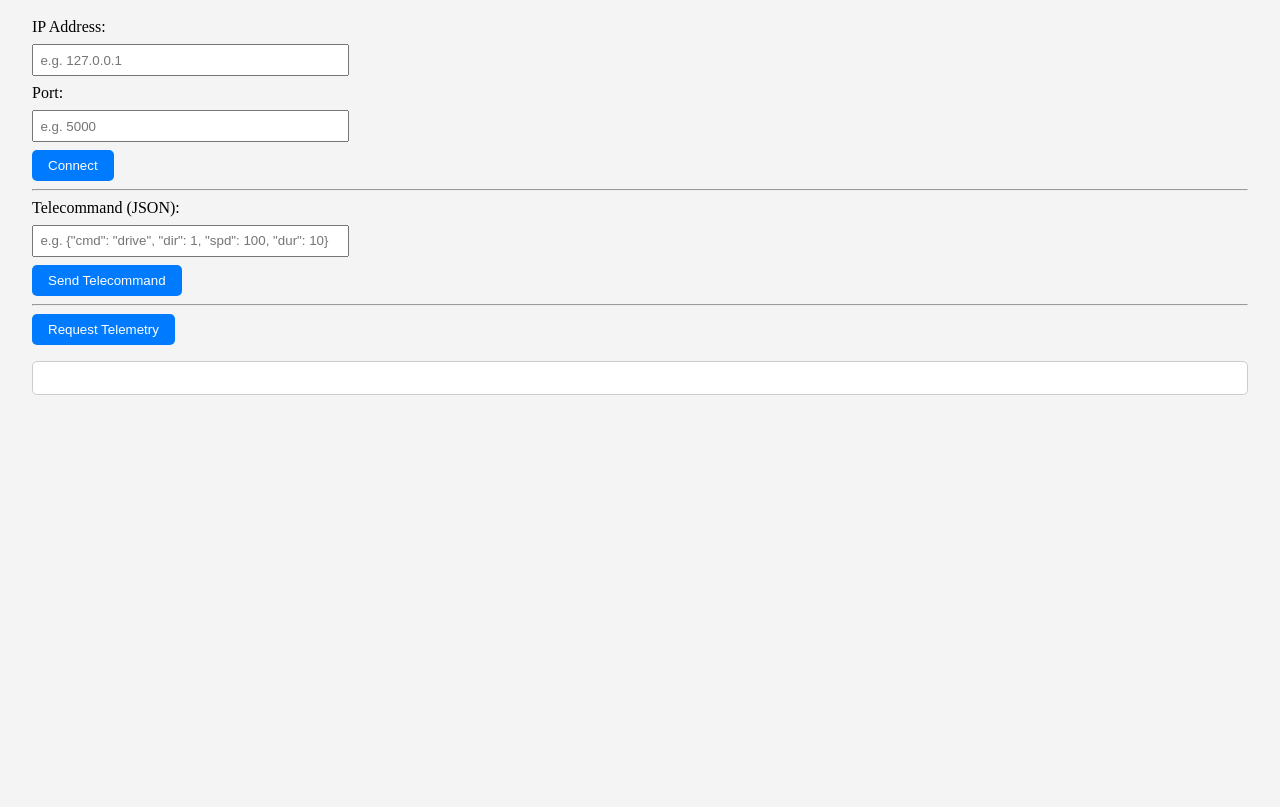
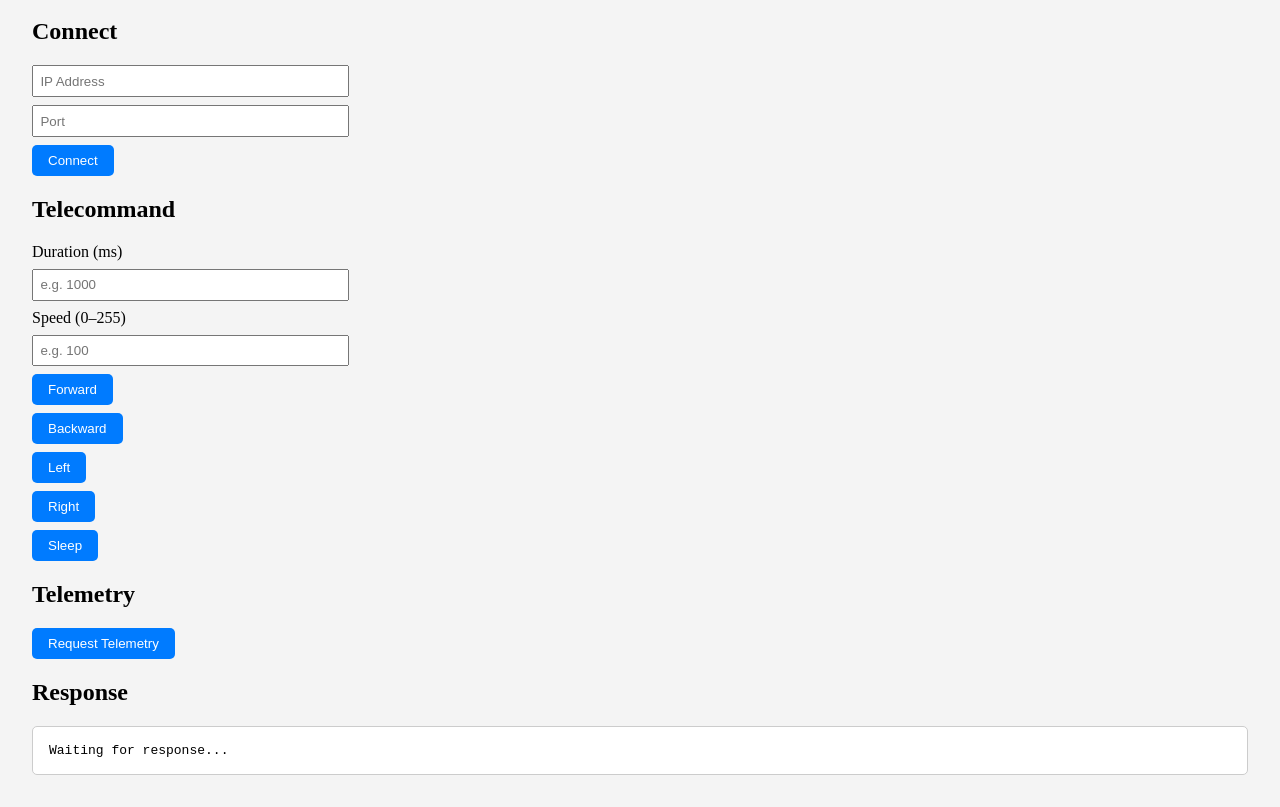
Before and after one commit to denimmm/networksFinal, a plain HTML site: page networksFinal/networksFinal/index.html in a window 1280 px wide. Shown: the part 72-879 px from the top of the page. Before the commit the page ends 800 px from the top, so only its background shows below. Drawn offline with Linux system fonts and the light colour scheme.

Commit message:
Update index.html

```diff
--- a/networksFinal/networksFinal/index.html
+++ b/networksFinal/networksFinal/index.html
@@ -42,48 +42,95 @@
         border: 1px solid #ccc;
         }
     </style>
+<head>
+    <meta charset="UTF-8" />
+    <meta name="viewport" content="width=device-width, initial-scale=1.0"/>
+    <title>Robot Control Panel</title>
+    <link rel="stylesheet" href="styles.css" />
 </head>
 <body>
+    <div class="container">
+        <h1>Robot Control Panel</h1>
+        <div class="section">
+            <h2>Connect</h2>
+            <input type="text" id="ip" placeholder="IP Address" />
+            <input type="text" id="port" placeholder="Port" />
+            <button onclick="connect()">Connect</button>
+        </div>
+        <div class="section">
+            <h2>Telecommand</h2>
+            <label>Duration (ms)</label>
+            <input type="number" id="duration" placeholder="e.g. 1000" />
+            <label>Speed (0–255)</label>
+            <input type="number" id="speed" placeholder="e.g. 100" />
+            <div class="button-grid">
+            <button onclick="sendCommand(1)">Forward</button>
+            <button onclick="sendCommand(2)">Backward</button>
+            <button onclick="sendCommand(3)">Left</button>
+            <button onclick="sendCommand(4)">Right</button>
+            <button onclick="sendCommand(5)">Sleep</button>
+            </div>
+        </div>
+        <div class="section">
+        <h2>Telemetry</h2>
+        <button onclick="getTelemetry()">Request Telemetry</button>
+        </div>
+        <div class="section">
+        <h2>Response</h2>
+        <pre id="response">Waiting for response...</pre>
+        </div>
+    </div>
+    <script>
+        function connect() {
+            const ip = document.getElementById('ip').value;
+            const port = document.getElementById('port').value;
+            fetch(`/connect/${ip}/${port}`)
+            .then(res => res.text())
+            .then(data => {
+            document.getElementById('response').innerText = `Connected: ${data}`;
+            })
+            .catch(err => {
+            console.error(err);
+            document.getElementById('response').innerText = `Error: ${err}`;
+                });
+        }
+        function sendCommand(direction) {
+            const duration = parseInt(document.getElementById("duration").value);
+            const speed = parseInt(document.getElementById("speed").value);
+            const payload = {
+            direction: direction,
+            duration: duration,
+            speed: speed
+            };
 
-    <h1>Robot Control Panel</h1>
-    <label for="ip">IP Address:</label>
-    <input type="text" id="ip" placeholder="e.g. 127.0.0.1">
-    <label for="port">Port:</label>
-    <input type="number" id="port" placeholder="e.g. 5000">
-    <button onclick="connect()">Connect</button>
-    <hr>
-    <label for="telecommand">Telecommand (JSON):</label>
-    <input type="text" id="telecommand" placeholder='e.g. {"cmd": "drive", "dir": 1, "spd": 100, "dur": 10}'>
-    <button onclick="sendTelecommand()">Send Telecommand</button>
-    <hr>
-    <button onclick="getTelemetry()">Request Telemetry</button>
-    <div id="response"></div>
-    <script>
-        const baseUrl = "http://localhost:23500";
-        async function connect() {
-            const ip = document.getElementById("ip").value;
-            const port = document.getElementById("port").value;
-            const res = await fetch(`${baseUrl}/connect/${ip}/${port}`);
-            const text = await res.text();
-            document.getElementById("response").innerText = text;
+            fetch("/telecommand/", {
+            method: "PUT",
+            headers: {
+            Content-Type": "application/json"
+            },
+            body: JSON.stringify(payload)
+            })
+            .then(response => response.text())
+            .then(data => {
+                document.getElementById("response").innerText = "Command sent: " + JSON.stringify(payload, null, 2);
+            })
+            .catch(error => {
+            console.error("Error:", error);
+            document.getElementById("response").innerText = "Error sending command.";
+            });
         }
-        async function sendTelecommand() {
-            const cmdJson = document.getElementById("telecommand").value;
-            const res = await fetch(`${baseUrl}/telecommand/`, {
-                method: "PUT",
-                headers: {
-                    "Content-Type": "application/json"
-                },
-                body: cmdJson
-            });
-            const text = await res.text();
-            document.getElementById("response").innerText = text;
-        }
-        async function getTelemetry() {
-            const res = await fetch(`${baseUrl}/telemetry_request/`);
-            const text = await res.text();
-            document.getElementById("response").innerText = text;
-        }
+
+function getTelemetry() {
+fetch("/telemetry_request/")
+.then(response => response.text())
+.then(data => {
+document.getElementById("response").innerText = "Telemetry: " + data;
+})
+.catch(error => {
+console.error("Error:", error);
+document.getElementById("response").innerText = "Error requesting telemetry.";
+});
+}
     </script>
 </body>
 </html>
```
